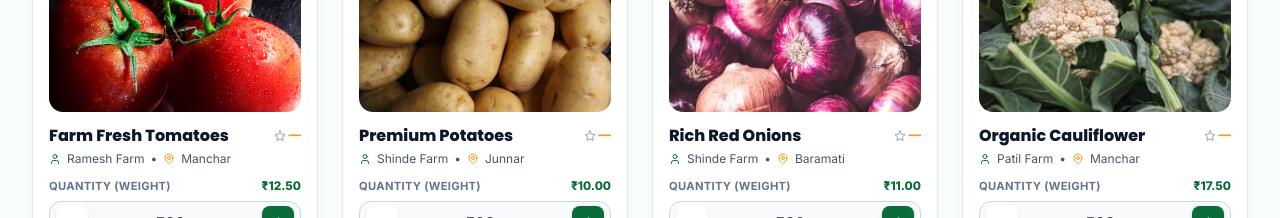
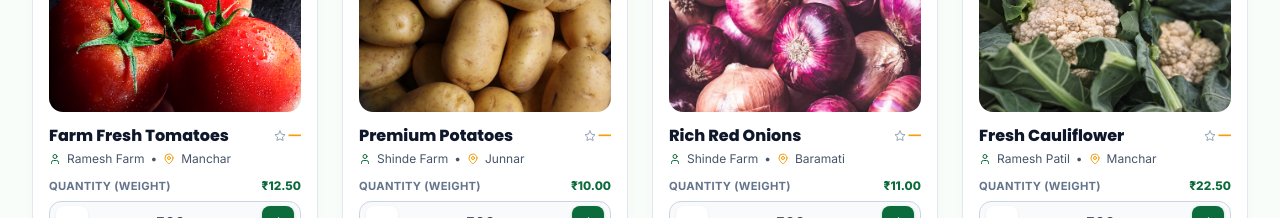
Before and after one commit to siddhi10906/freshfarm, a React (Vite) app in the folder frontend/: page / in a window 1280 px wide. Shown: the part 1060-1278 px from the top of the page. Built offline with nearby package versions, Linux system fonts and the light colour scheme; no server answers.

Commit message:
Sell cauliflower by the piece

```diff
--- a/frontend/src/pages/HomePage.jsx
+++ b/frontend/src/pages/HomePage.jsx
@@ -50,16 +50,16 @@ const HomePage = () => {
       village: 'Baramati'
     },
     {
-      vegetable_id: 4,
-      vegetable_name: 'Organic Cauliflower',
+      vegetable_id: 7,
+      vegetable_name: 'Fresh Cauliflower',
       category: 'Organic',
       weight: '1 piece',
-      price: '35.00',
+      price: '45.00',
       originalPrice: '45',
       discount: '22% OFF',
       quantity: 60,
       image: '/assets/images/produce/cauliflower.jpg',
-      farmer_name: 'Patil Farm',
+      farmer_name: 'Ramesh Patil',
       village: 'Manchar'
     },
     {
```
Also changed, not shown: 1 other file (tests, documents, lock files or other folders).
